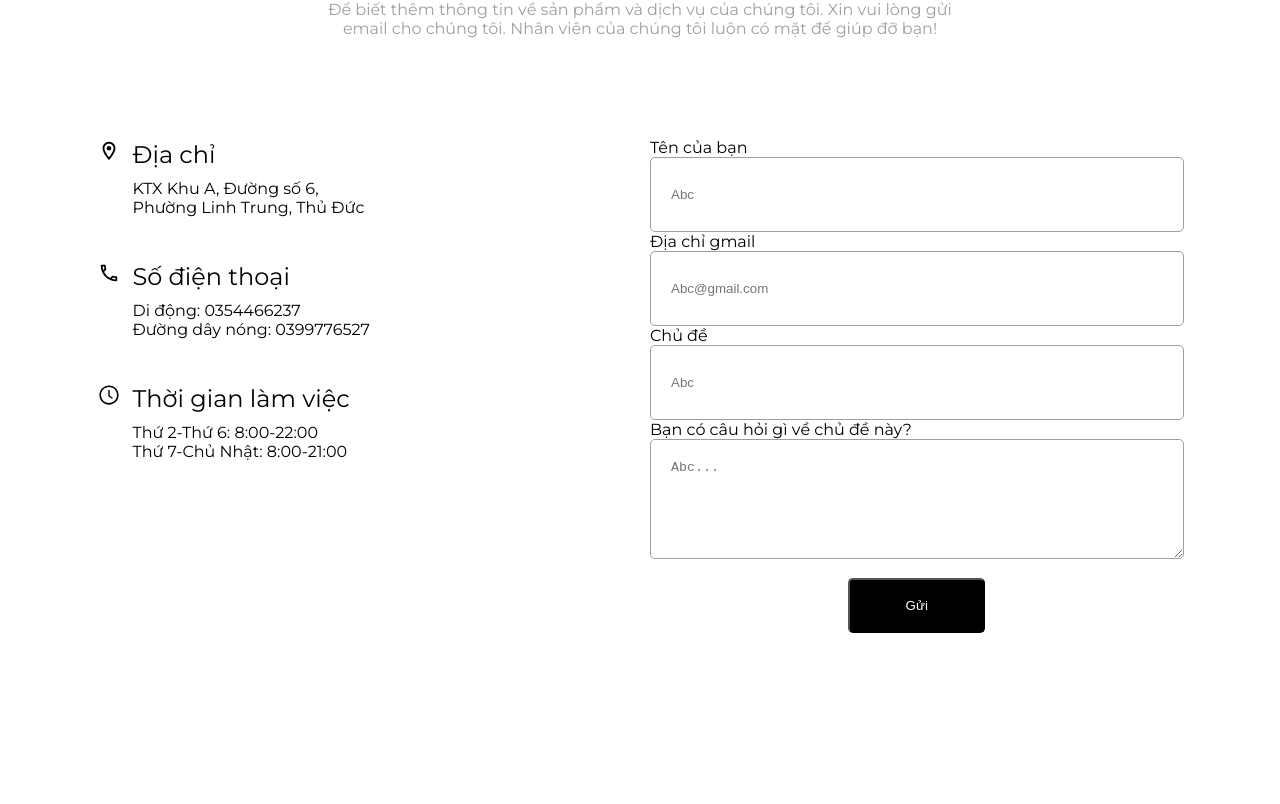
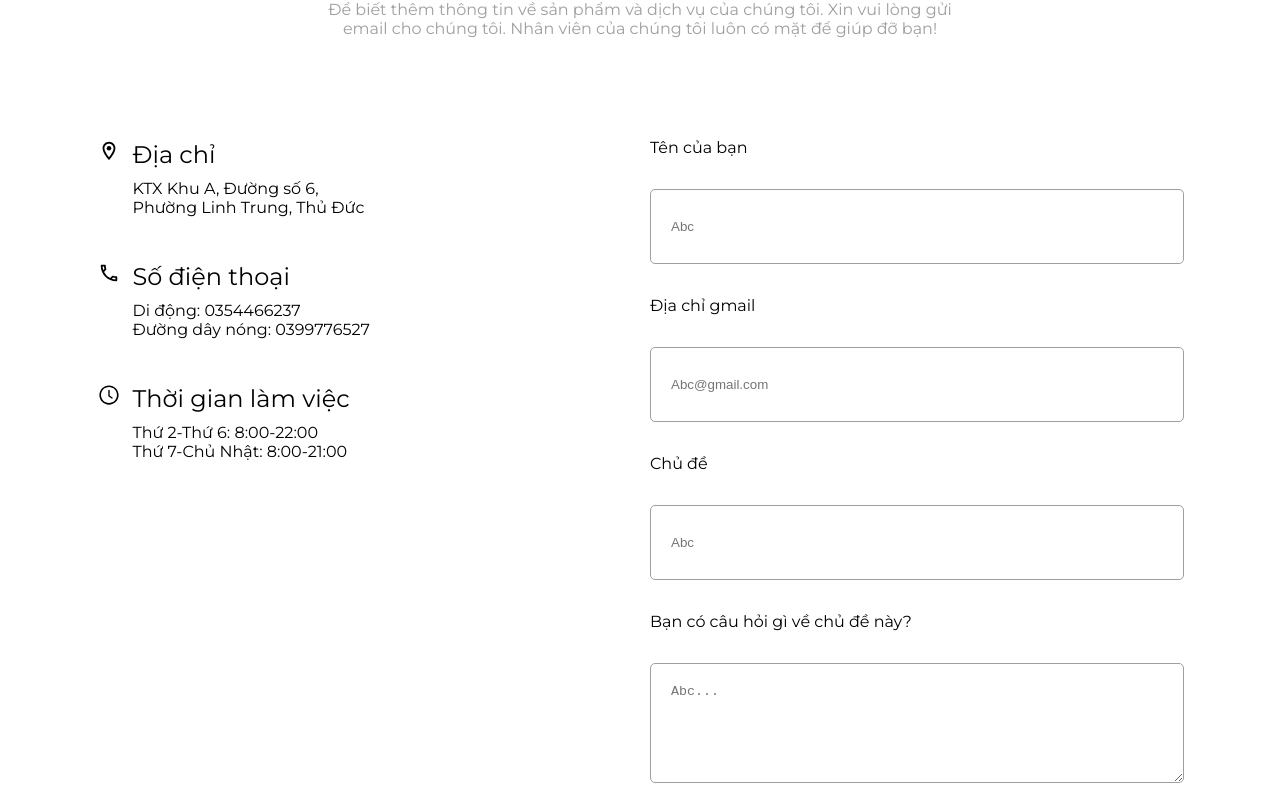
Before and after one commit to thuong22092k3/IE104_MocTraShop, a React (Create React App) app: page /Contact in a window 1280 px wide. Shown: the part 636-1440 px from the top of the page. Built offline with nearby package versions, Linux system fonts and the light colour scheme.

Commit message:
Fixed Contact Page

```diff
--- a/src/Components/Contact/Contact_Content.jsx
+++ b/src/Components/Contact/Contact_Content.jsx
@@ -50,13 +50,21 @@ const Contact_Content = () => {
 
                     </div>
                     <div class="contact__content__main__right">
-                        <p>Tên của bạn</p>
+                        <div class="p0">
+                            <p>Tên của bạn</p>
+                        </div>
                         <input type="text" placeholder='Abc' />
-                        <p>Địa chỉ gmail</p>
+                        <div class="p1">
+                            <p>Địa chỉ gmail</p>
+                        </div>
                         <input type="text" placeholder='Abc@gmail.com' />
-                        <p>Chủ đề</p>
+                        <div class="p1">
+                            <p>Chủ đề</p>
+                        </div>
                         <input type="text" placeholder='Abc' />
-                        <p>Bạn có câu hỏi gì về chủ đề này?</p>
+                        <div class="p1">
+                            <p>Bạn có câu hỏi gì về chủ đề này?</p>
+                        </div>
                         <textarea name="" id="" cols="30" rows="10" placeholder='Abc...'></textarea> <br />
                         <div class="button_gui">
                             <button id="button_Gui">Gửi</button>
--- a/src/sass/Components/_contact.scss
+++ b/src/sass/Components/_contact.scss
@@ -22,8 +22,12 @@
             gap: 20px;
 
             &__right {
-                display: grid;
-                padding-bottom: 50mm;
+                .p1{
+                    padding: 2em 0;
+                }
+                .p0{
+                    padding-bottom: 2em;
+                }
                 input {
                     width: 533.52px;
                     height: 75px;
@@ -40,9 +44,7 @@
                     padding: 20px;
                 }
                 .button_gui{
-                    // position: relative;
-                    // border: 1px solid black;
-                    // top: 10px;
+                    padding: 4em 0;
                 }
                 #button_Gui {
                     width: 137px;
```
